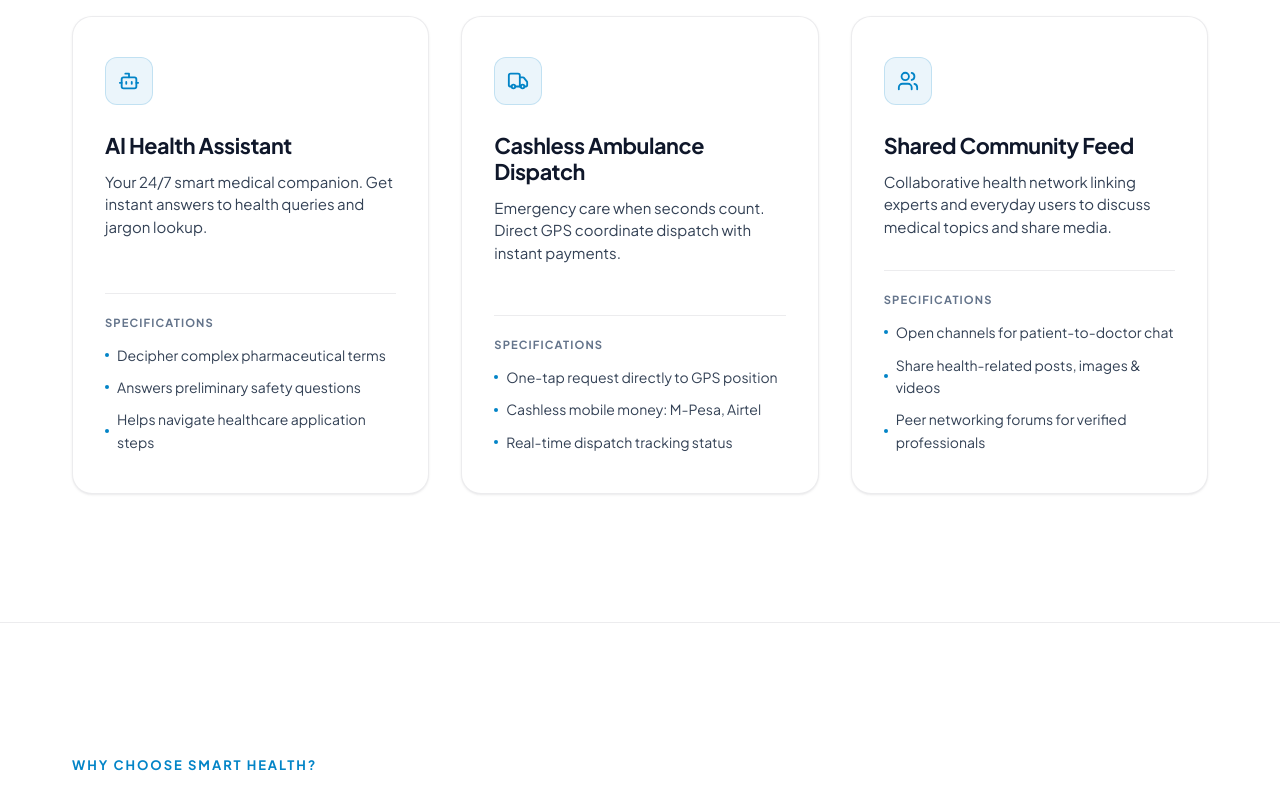
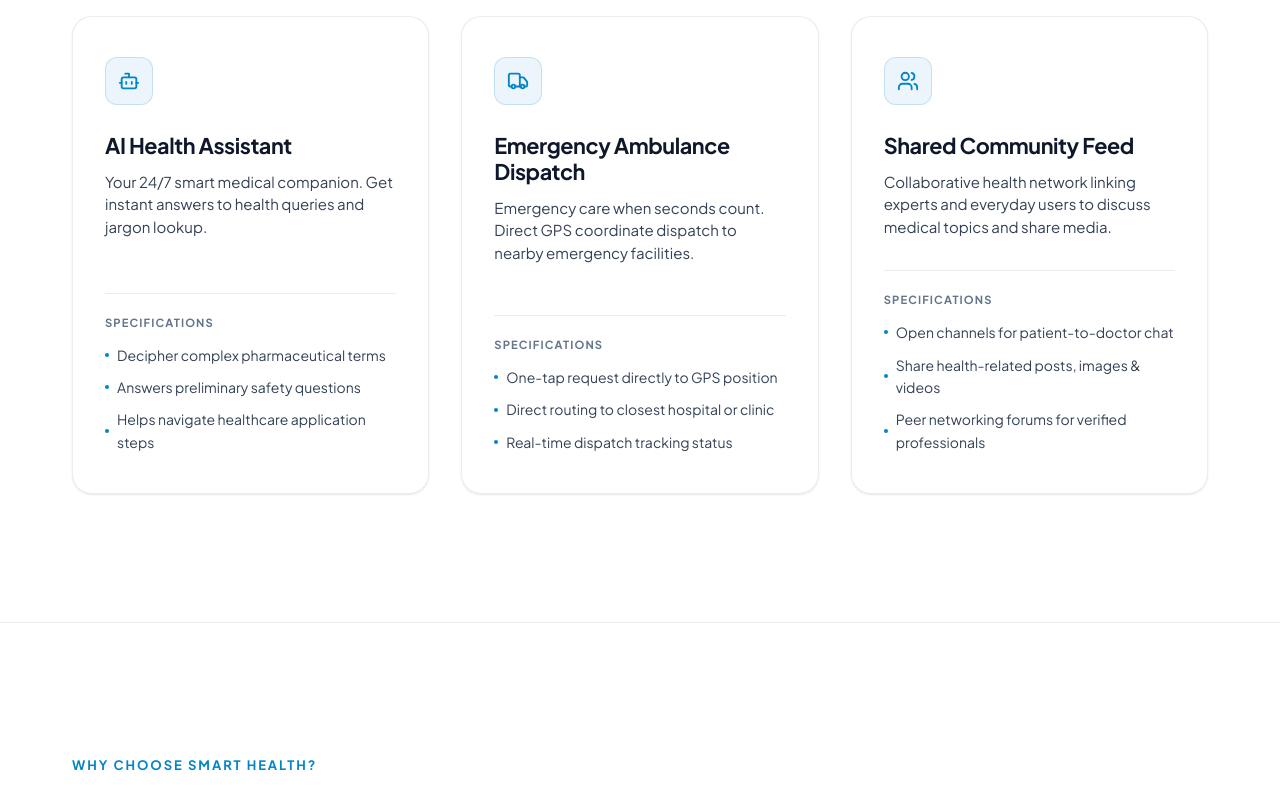
Before and after one commit to DannySamy3/smarthealth-web, a Next.js app: page / in a window 1280 px wide. Shown: the part 3260-4060 px from the top of the page. Built offline with nearby package versions, Linux system fonts and the light colour scheme.

Commit message:
Update ambulance dispatch feature text to remove cashless reference

```diff
--- a/src/components/Pricing.tsx
+++ b/src/components/Pricing.tsx
@@ -52,7 +52,7 @@ export default function Pricing() {
         {
           icon: <Activity size={12} />,
           name: "One-Tap Ambulance",
-          text: "Request cashless emergency ambulance dispatch to exact coordinates."
+          text: "Request emergency ambulance dispatch directly to exact coordinates."
         },
         {
           icon: <MessageSquare size={12} />,
--- a/src/components/Roles.tsx
+++ b/src/components/Roles.tsx
@@ -64,11 +64,11 @@ export default function Roles() {
     },
     {
       icon: <Truck size={22} />,
-      title: "Cashless Ambulance Dispatch",
-      summary: "Emergency care when seconds count. Direct GPS coordinate dispatch with instant payments.",
+      title: "Emergency Ambulance Dispatch",
+      summary: "Emergency care when seconds count. Direct GPS coordinate dispatch to nearby emergency facilities.",
       items: [
         "One-tap request directly to GPS position",
-        "Cashless mobile money: M-Pesa, Airtel",
+        "Direct routing to closest hospital or clinic",
         "Real-time dispatch tracking status"
       ]
     },
```
